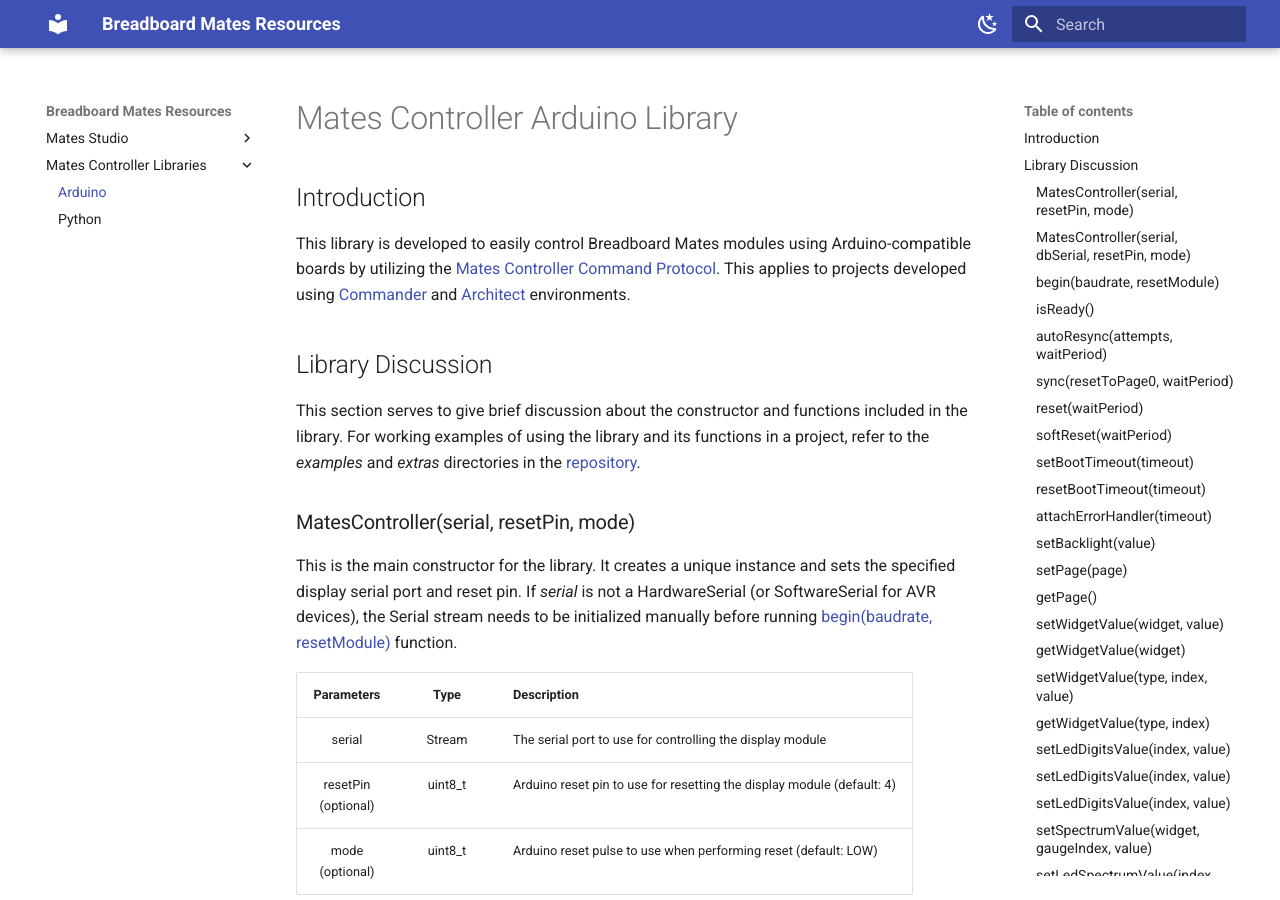
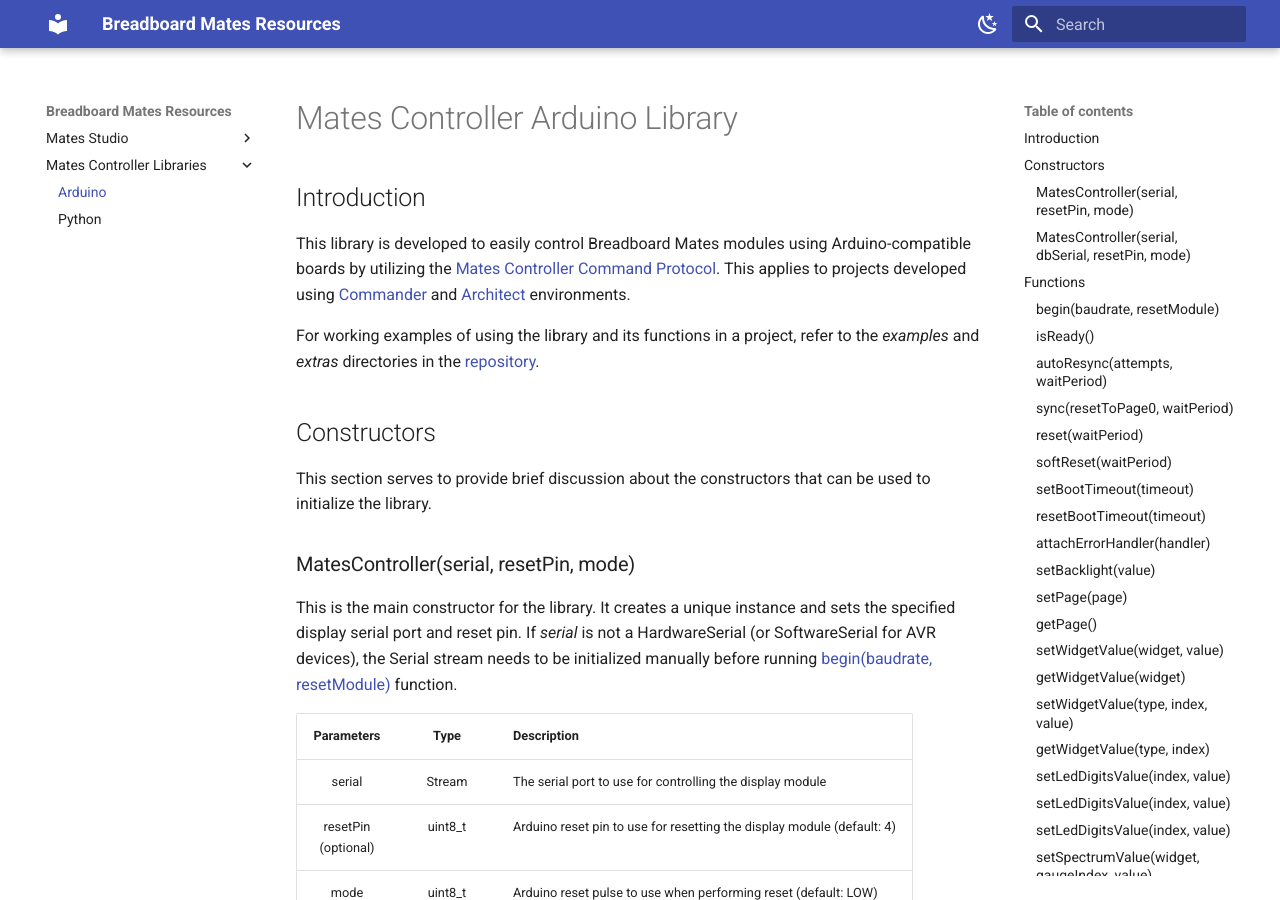
Before and after one commit to iSOLveIT/mkdocs-gen, an MkDocs documentation site: the page built from docs/controller/arduino-mates-controller.md, in a window 1280 px wide and 900 px high. Built offline with MkDocs 1.6.1 and Material for MkDocs 9.7.7, drawn with Linux system fonts in a browser that asks for light colours; some of the changed text lies outside the part shown.

Commit message:
Fixed attachErrorHandler discussion

````diff
--- a/docs/controller/arduino-mates-controller.md
+++ b/docs/controller/arduino-mates-controller.md
@@ -4,21 +4,21 @@
 
 This library is developed to easily control Breadboard Mates modules using Arduino-compatible boards by utilizing the [Mates Controller Command Protocol](../studio/mates-controller-command-protocol.md). This applies to projects developed using [Commander](../studio/mates-studio-commander-environment.md) and [Architect](../studio/mates-studio-architect-environment.md) environments.
 
-## Library Discussion
+For working examples of using the library and its functions in a project, refer to the _examples_ and _extras_ directories in the [repository](https://github.com/BreadBoardMates/Arduino-Mates-Controller).
 
-This section serves to give brief discussion about the constructor and functions included in the library. For working examples of using the library and its functions in a project, refer to the _examples_ and _extras_ directories in the [repository](https://github.com/BreadBoardMates/Arduino-Mates-Controller).
+## Constructors
+
+This section serves to provide brief discussion about the constructors that can be used to initialize the library.
 
 ### MatesController(serial, resetPin, mode)
 
 This is the main constructor for the library. It creates a unique instance and sets the specified display serial port and reset pin. If _serial_ is not a HardwareSerial (or SoftwareSerial for AVR devices), the Serial stream needs to be initialized manually before running [begin(baudrate, resetModule)](#beginbaudrate-resetmodule) function.
-
 
 | Parameters              | Type    | Description                                                            |
 |:-----------------------:|:-------:| ---------------------------------------------------------------------- |
 | serial                  | Stream  | The serial port to use for controlling the display module              |
 | resetPin<br/>(optional) | uint8_t | Arduino reset pin to use for resetting the display module (default: 4) |
 | mode<br/>(optional)     | uint8_t | Arduino reset pulse to use when performing reset (default: LOW)        |
-
 
 Example No. 1:
 
@@ -54,14 +54,12 @@
 
 This is an alternative constructor for the library. It creates a unique instance and sets the specified display serial port, debug serial and reset pin. If not using a HardwareSerial (or SoftwareSerial for AVR devices), the Serial stream needs to be initialized manually before running the [begin(baudrate, resetModule)](#beginbaudrate-resetmodule) function.
 
-
 | Parameters              | Type    | Description                                                            |
 |:-----------------------:|:-------:| ---------------------------------------------------------------------- |
 | serial                  | Stream  | The serial port to use for controlling the display module              |
 | dbSerial                | Stream  | The serial port to use for printing debug messages                     |
 | resetPin<br/>(optional) | uint8_t | Arduino reset pin to use for resetting the display module (default: 4) |
 | mode<br/>(optional)     | uint8_t | Arduino reset pulse to use when performing reset (default: LOW)        |
-
 
 Example No. 1:
 
@@ -82,14 +80,18 @@
 //  - Pin 5 of Arduino as Reset Pin
 MatesController mates = MatesController(Serial1, Serial, 5);
 ```
+
 !!! note
 
     If a debug serial port is specified, it should be initialized before running the begin() function of this library.
 
+## Functions
+
+This section serves to provide brief discussion about the functions that can be used with an initialized [MatesController](#constructors) object.
+
 ### begin(baudrate, resetModule)
 
 This function must be used once to initialize the Serial port at the start of the Arduino application and to reset or synchronize with the display.
-
 
 | Parameters                 | Type    | Description                                                            |
 |:--------------------------:|:-------:| ---------------------------------------------------------------------- |
@@ -100,7 +102,6 @@
 
     1. Baudrate is ignored when not using a HardwareSerial (or SoftwareSerial for AVR devices) to communicate with the display. In that case, the Serial/Stream instance needs to be initialize before using this function.
     2. If resetModule is false, this function will attempt to synchronize with the display.
-
 
 **Return:** success or failure (_boolean_)
 
@@ -131,7 +132,6 @@
     2. If a debug serial port is specified, it should be initialized manually before running the begin() function of this library.
     3. If not using reset, users needs to be aware of the boot timing of the module. This should be around 3-5 seconds or more depending on the project after power on. If more time is needed to sync, set a higher boot timeout using [setBootTimeout(timeout)](#setboottimeouttimeout)
 
-
 ### isReady()
 
 This function can be used to determine if the module is in sync with the Arduino host.
@@ -158,9 +158,7 @@
 | attempts                  | uint8_t  | Number of resync attempts to perform              |
 | waitPeriod<br/>(optional) | uint16_t | Timeout period to wait for every resync attempt (default: boot timeout) |
 
-
 **Return:** none
-
 
 Example No. 1:
 
@@ -226,14 +224,11 @@
 
 The function finishes as soon as the display sends the ready signal or the wait period passes.
 
-
 | Parameters                | Type     | Description                                       |
 |:-------------------------:|:--------:| ------------------------------------------------- |
 | waitPeriod<br/>(optional) | uint16_t | Timeout period to wait until the display is ready (default: boot timeout) |
 
-
 **Return:** success or failure (_boolean_)
-
 
 Example No 1:
 
@@ -256,14 +251,11 @@
 
 The function finishes as soon as the display sends the ready signal or the wait period passes.
 
-
 | Parameters                | Type     | Description                                       |
 |:-------------------------:|:--------:| ------------------------------------------------- |
 | waitPeriod<br/>(optional) | uint16_t | Timeout period to wait until the display is ready (default: boot timeout) |
 
-
 **Return:** success or failure (_boolean_)
-
 
 Example No 1:
 
@@ -287,9 +279,7 @@
 |:-----------:|:--------:| ----------------------------------------------------- |
 | timeout     | uint32_t | New timeout period to wait until the display is ready |
 
-
 **Return:** success or failure (_boolean_)
-
 
 Example:
 
@@ -303,16 +293,19 @@
 
 **Return:** none
 
-
 Example:
 
 ```cpp
 mates.resetBootTimeout(); // resets boot timeout to the default period
 ```
 
-### attachErrorHandler(timeout)
+### attachErrorHandler(handler)
 
-This function can be used to reset the wait period during reset and softReset to the default 5 seconds.
+| Parameters | Type              | Description                                   |
+|:----------:|:-----------------:| --------------------------------------------- |
+| handler    | MatesErrorHandler | Custom function to handle errors as they come |
+
+This function can be used to attach and error handler function to the library.
 
 **Return:** none
 
@@ -390,7 +383,6 @@
 ### setBacklight(value)
 
 This function can be used to set the backlight level to the _value_ specified.
-
 
 | Parameters | Type    | Description                |
 |:----------:|:-------:| -------------------------- |
````
